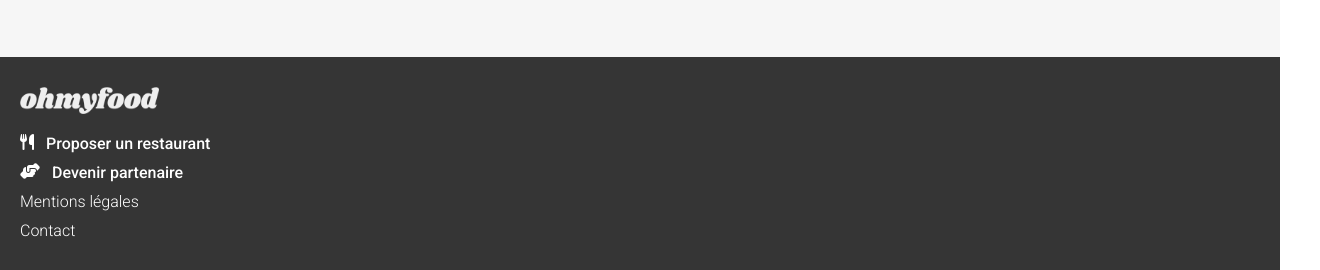
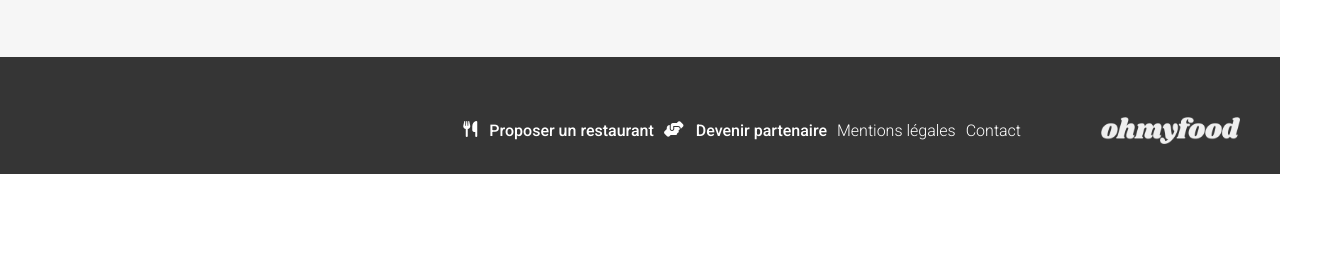
Before and after one commit to Dharkaron/OC_P4-Ohmyfood, a website: page index.html in a window 1280 px wide. Shown: the part 1265-1535 px from the top of the page, 1320 px wide, since content can reach past the window. After the commit the page ends 1439 px from the top, so only its background shows below. Drawn offline with Linux system fonts and the light colour scheme.

Commit message:
first_commit

```diff
--- a/sass/main.scss
+++ b/sass/main.scss
@@ -158,7 +158,6 @@ body {
 .explanation {
     display: flex;
     flex-direction: column;
-    width: 100%;
     padding: 60px 20px;
     gap: 20px;
 
@@ -170,8 +169,6 @@ body {
         display: flex;
         flex-direction: column;
         gap: 30px;
-        width: 100%;
-
 
         @media (min-width:769px) {
             flex-direction: row;
@@ -307,21 +304,37 @@ body {
     flex-direction: column;
     align-items: flex-start;
     background-color: $darker_grey;
-    padding: 10px 0 30px 20px;
+    padding: 20px 20px 30px 20px;
+
+    @media (min-width:769px){
+        flex-direction: row-reverse;
+        align-items: center;
+        justify-content: flex-start;
+        padding: 40px 20px 10px 0px;
+        gap: 60px;
+    }
 
     &__logo {
         width: 139px;
         height: 27px;
         padding: 20px 0;
         filter: invert(1);
+
+        @media (min-width:769px){
+            padding: 20px;
+        }
     }
     &__links {
         display: flex;
         flex-direction: column;
         align-items: flex-start;
-        width: 100%;
         color: $white;
         gap: 10px;
+
+        @media (min-width:769px){
+            flex-direction: row;
+            align-items: flex-end;
+        }
 
         &--bold {
             font-size: 16px;
```
Also changed, not shown: assets/css/style.css, 1 other file.
